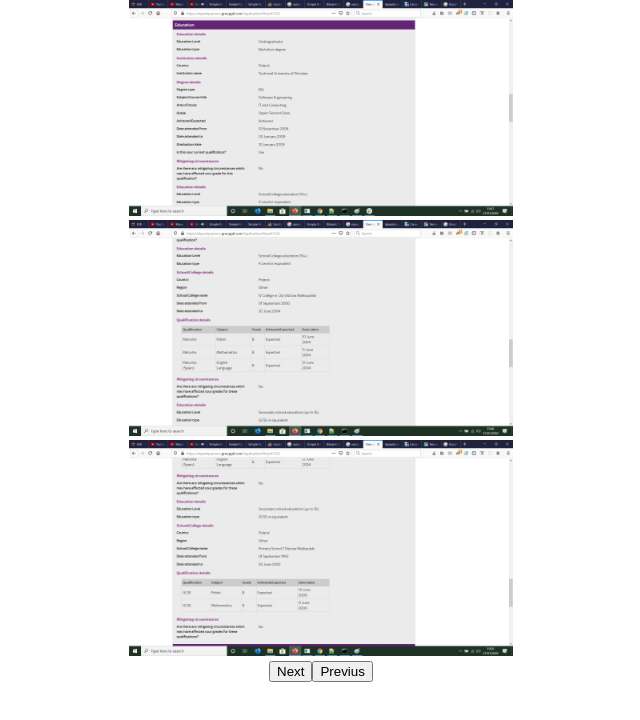
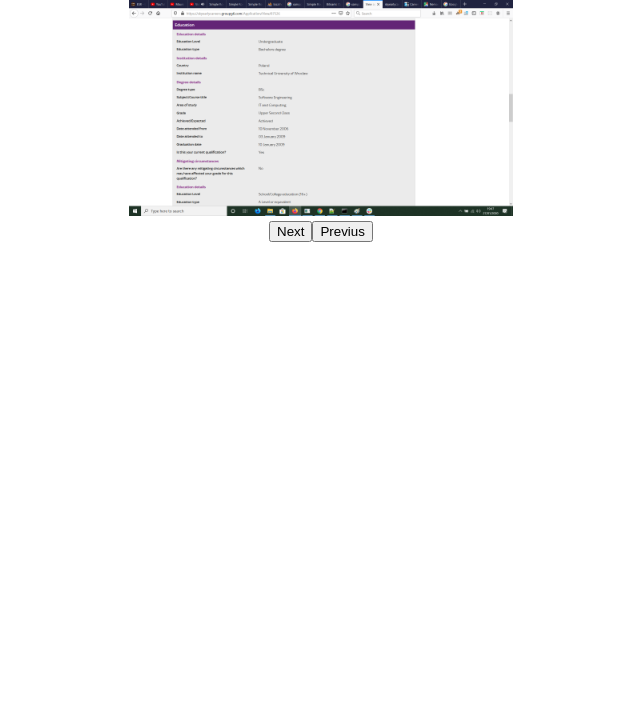
Before and after one commit to mar1n/carousel, a React (Create React App) app: page / in a window 1280 px wide. Shown: the top 720 px of the page, without its empty margins (319-959 px from the left). Built offline with nearby package versions, Linux system fonts and the light colour scheme.

Commit message:
pass style to element

```diff
--- a/src/App.js
+++ b/src/App.js
@@ -8,8 +8,8 @@ import './App.css';
 function App() {
    let [images, setImages]  = useState([
      {image: 'part1', active: true},
-     {image: 'part2', active: true},
-     {image: 'part3', active: true}
+     {image: 'part2', active: false},
+     {image: 'part3', active: false}
    ]);
    let [currentNum, setCurrentNum] = useState(0);
    function nextNumber() {
@@ -28,7 +28,7 @@ function App() {
     <div className="App">
       <div className="carousel">
         {images.map(image =>
-          <div className="carousel">
+          <div key={image.name} className="carousel" style={image.active ? {display: 'block'} : {display: 'none'}}>
             <img src={require(`./img/${image.image}.png`)} alt={image.name}/>
           </div>
         )}
```
